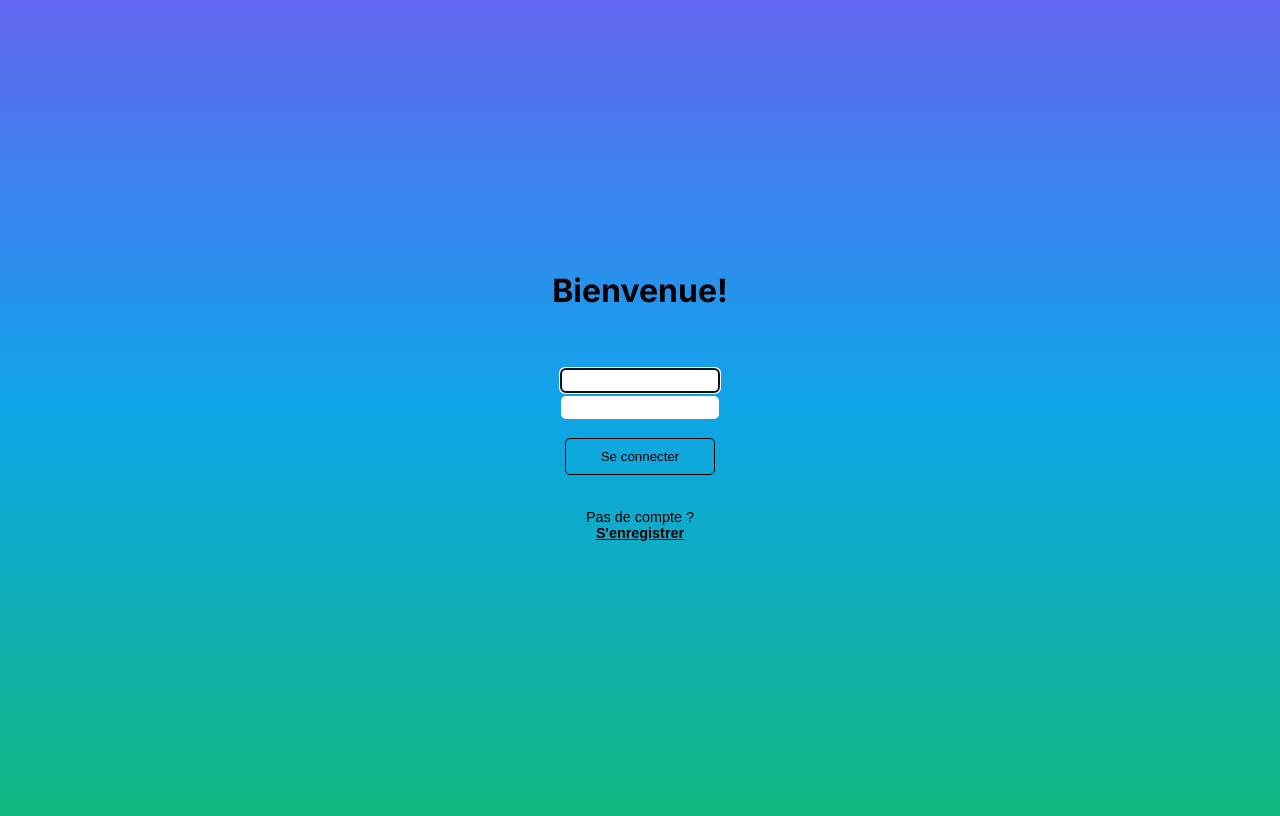
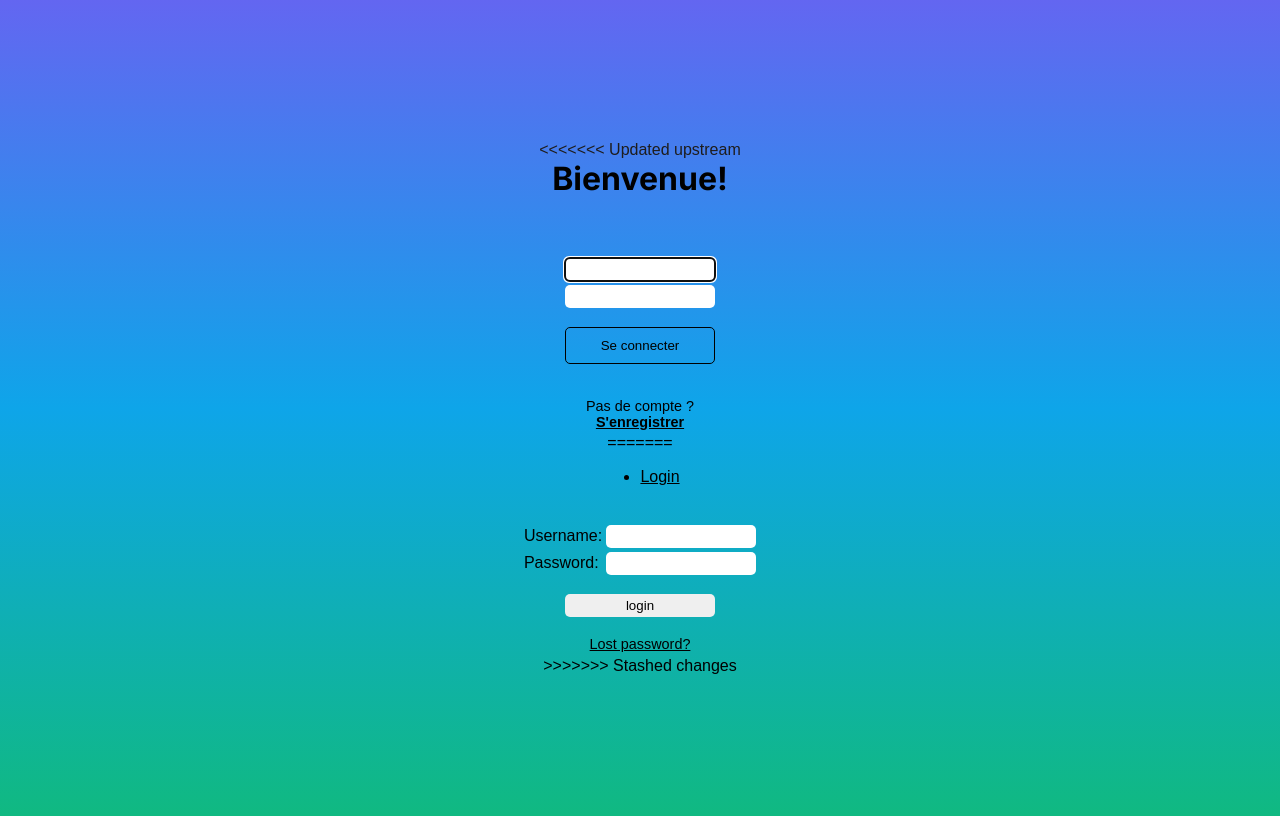
Before and after one commit to adatechschool/book-micro-blogging-back, a Django app: page /login/login/ in a window 1280 px wide. Run offline with Django 4.2, Linux system fonts and the light colour scheme; parts of the project's set-up code (start-up, migrations or seed data) failed here and were passed over.

Commit message:
update: work from Arnaud on frontend

```diff
--- a/microblogging/users_app/frontend/src/pages/Profile.svelte
+++ b/microblogging/users_app/frontend/src/pages/Profile.svelte
@@ -21,6 +21,7 @@
     let likedPosts = new Set();
 
     const toggleLike = (postId) => {
+        // Basculer le like pour ce post spécifique
         if (likedPosts.has(postId)) {
             likedPosts.delete(postId);
         } else {
--- a/microblogging/users_app/templates/registration/login.html
+++ b/microblogging/users_app/templates/registration/login.html
@@ -1,3 +1,4 @@
+<<<<<<< Updated upstream
 {% load static %}
 <!DOCTYPE html>
 <html lang="en">
@@ -58,3 +59,59 @@
         <p>Pas de compte ?<br>
             <a href="#"><strong>S'enregistrer</strong></a>
         </p>
+=======
+<!DOCTYPE html>
+<html lang="en">
+  <head>
+    <title>My Little Books</title>
+  </head>
+  <body>
+    <div id="side-bar">
+      <ul class="sidebar-nav">
+        {% if user.is_authenticated %}
+        <li>User: {{ user.get_username }}</li>
+        <li>
+          <form id="logout-form" method="post" action="{% url 'logout' %}">
+            {% csrf_token %}
+            <button type="submit" class="btn btn-link">Logout</button>
+          </form>
+        </li>
+        {% else %}
+        <li><a href="{% url 'login' %}?next={{ request.path }}">Login</a></li>
+        {% endif %}
+      </ul>
+    </div>
+    <div id="content">
+      {% if form.errors %}
+      <p>Your username and password didn't match. Please try again.</p>
+      {% endif %} {% if next %} {% if user.is_authenticated %}
+      <p>
+        Your account doesn't have access to this page. To proceed, please login
+        with an account that has access.
+      </p>
+      {% else %}
+      <p>Please login to see this page.</p>
+      {% endif %} {% endif %}
+
+      <form method="post" action="{% url 'login' %}">
+        {% csrf_token %}
+        <table>
+          <tr>
+            <td>{{ form.username.label_tag }}</td>
+            <td>{{ form.username }}</td>
+          </tr>
+          <tr>
+            <td>{{ form.password.label_tag }}</td>
+            <td>{{ form.password }}</td>
+          </tr>
+        </table>
+        <input type="submit" value="login" />
+        <input type="hidden" name="next" value="{{ next }}" />
+      </form>
+
+      {# Assumes you set up the password_reset view in your URLconf #}
+      <p><a href="{% url 'password_reset' %}">Lost password?</a></p>
+    </div>
+  </body>
+</html>
+>>>>>>> Stashed changes
```
